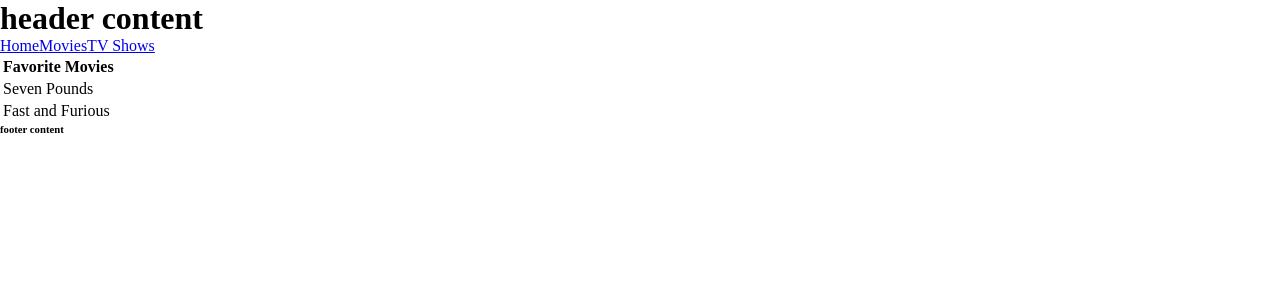
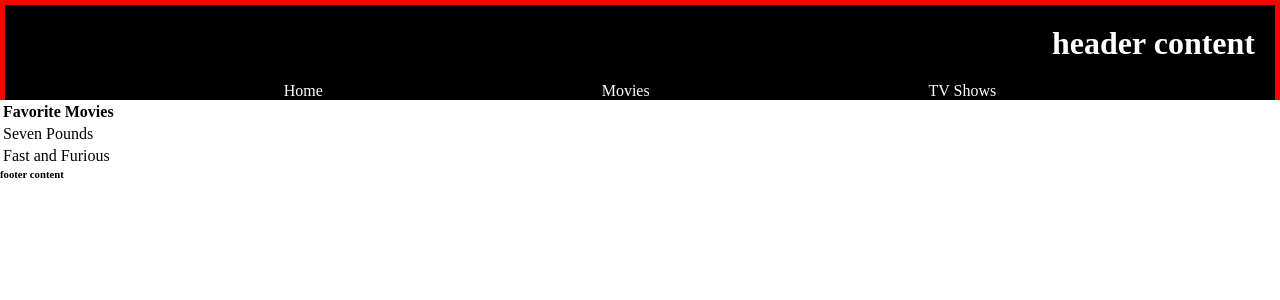
Before and after one commit to Darth-Revan-13/flix-net, a React (Create React App) app in the folder flix-net-client/: page /Movies in a window 1280 px wide. Shown: the top 300 px of the page. Built offline with nearby package versions, Linux system fonts and the light colour scheme.

Commit message:
some styling

```diff
--- a/flix-net-client/src/components/header/Header.js
+++ b/flix-net-client/src/components/header/Header.js
@@ -1,4 +1,6 @@
 import React from 'react';
+
+import './header.css';
 
 export default function Header() {
     return (
--- a/flix-net-client/src/components/header/header.css
+++ b/flix-net-client/src/components/header/header.css
@@ -0,0 +1,8 @@
+header {
+    border: 5px solid red;
+    border-bottom: 0px;
+    background-color: black;
+    color: white;
+    text-align: right;
+    padding: 20px;
+}
--- a/flix-net-client/src/components/main/mainComponets/movies/Movies.js
+++ b/flix-net-client/src/components/main/mainComponets/movies/Movies.js
@@ -1,5 +1,5 @@
 import React from 'react';
-import {useSelector, useDispatch} from 'react-redux';
+import {useSelector} from 'react-redux';
 
 import _ from '../../../../../node_modules/lodash';
 
@@ -7,7 +7,7 @@ export default function Movies() {
     const initialState = useSelector(movies => movies.moviesReducer);
     console.log(initialState);
     return (
-        <div className='-container'>
+        <div className='movie-container'>
             <table>
                 <thead>
                     <tr>
--- a/flix-net-client/src/components/nav/Nav.js
+++ b/flix-net-client/src/components/nav/Nav.js
@@ -1,5 +1,7 @@
 import React from 'react';
 import {Link} from 'react-router-dom';
+
+import './nav.css';
 
 export default function Nav() {
     return (
--- a/flix-net-client/src/components/nav/nav.css
+++ b/flix-net-client/src/components/nav/nav.css
@@ -0,0 +1,15 @@
+nav {
+    display: flex;
+    flex-flow: row wrap;
+    justify-content: space-evenly;
+    background-color: black;
+    border: 5px solid red;
+    border-top: 0px;
+    border-bottom: 0px;
+}
+
+.link {
+    text-decoration: none;
+    color: white;
+
+}
```
Also changed, not shown: 1 other file (tests, documents, lock files or other folders).
